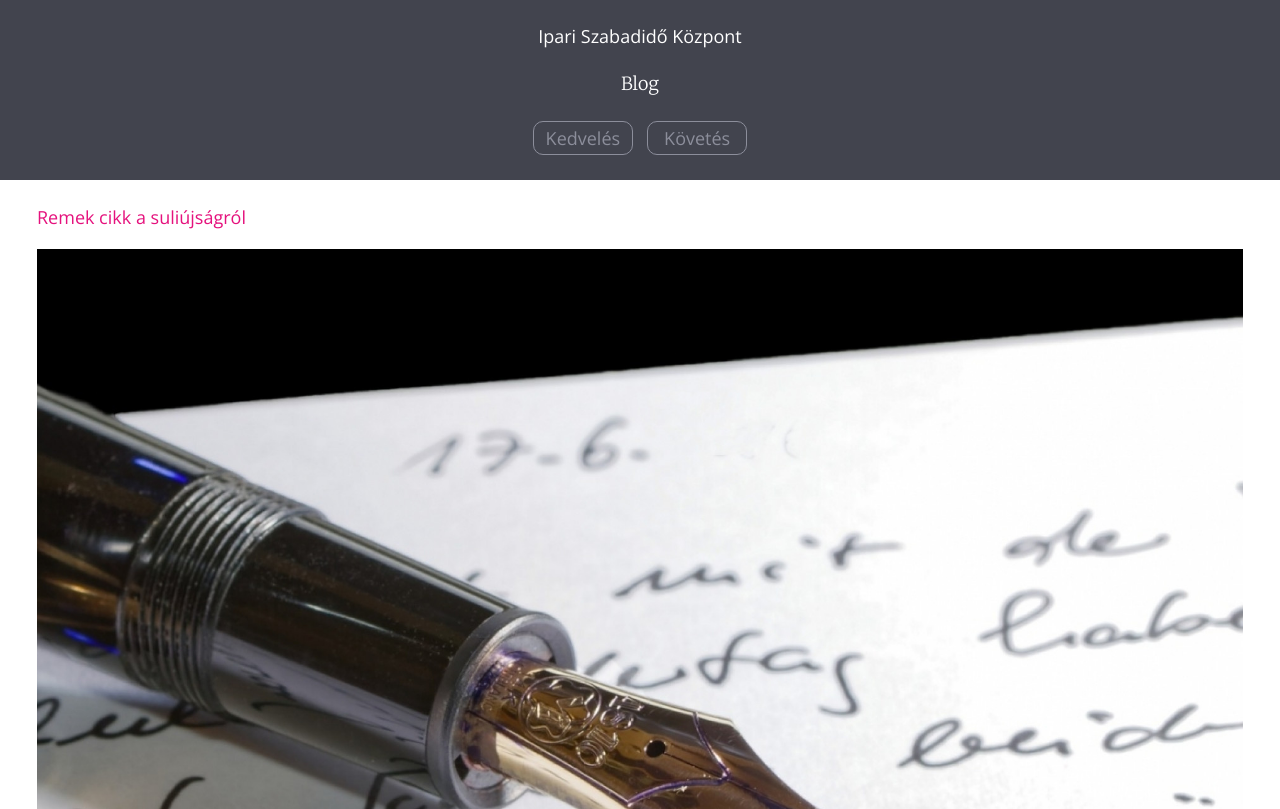
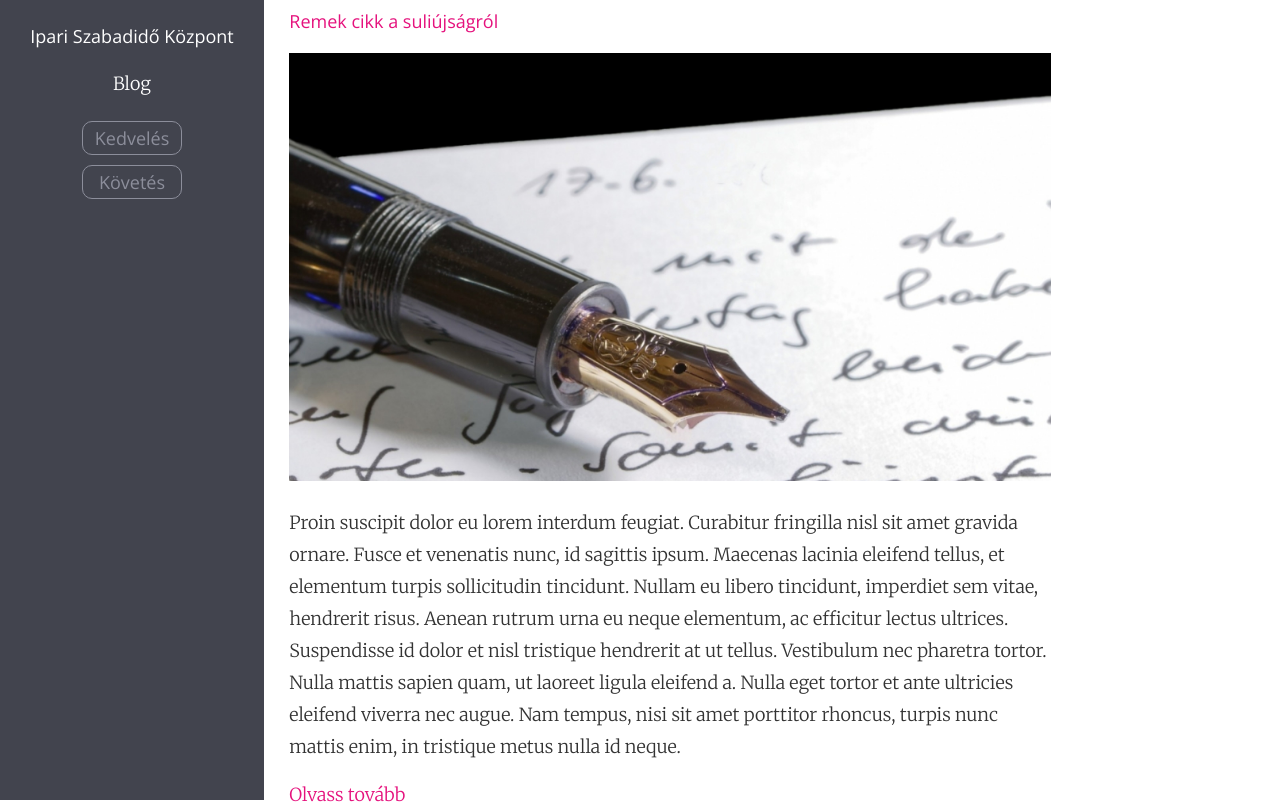
Before and after one commit to prebszlarnold/ISZK, a plain HTML site: page index.html in a window 1280 px wide. Shown: the top 809 px of the page. Drawn offline with nearby package versions, Linux system fonts and the light colour scheme.

Commit message:
harmadik pillér elkészítése

```diff
--- a/stilus.css
+++ b/stilus.css
@@ -49,7 +49,7 @@ table {
 	border-collapse: collapse;
 	border-spacing: 0;
 }
-/* ==== HELPER COLORS FOR LAYOU ====*/
+/* ==== HELPER COLORS FOR LAYOUT ====*/
 /*.main-header{
     background-color: rgba(255,248,53,.3);
 }
@@ -109,6 +109,34 @@ pre,table,fieldset,hr,img,.main-header,.primary-content{
 	color: #fff;
 	background-color:#42444e ;
 }
+@media (min-width:768px){
+	.main-header{
+		position: fixed;
+		top:0;
+		height: 100%;
+		width:33.3%;
+	}
+}
+@media (min-width:1025px){
+	.main-header{
+		width:20.625%;
+	}
+}
+/* Primary Content Wrapper Styles*/
+@media(min-width:768px){
+	.primary-content{
+		float:right;
+		width:66.6%;
+		max-width: 812px;
+	}
+}
+@media (min-width:1025px){
+	.primary-content{
+		float:none;
+		position:absolute;
+	left:20.625%;
+	}
+}
 /* Article Styles*/
 .post{
 	width:95%;
```
